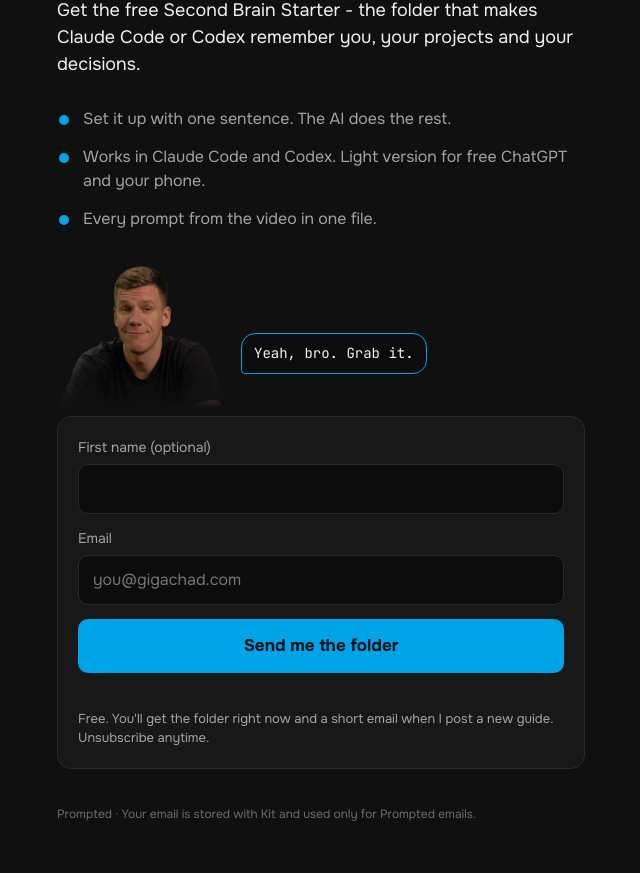
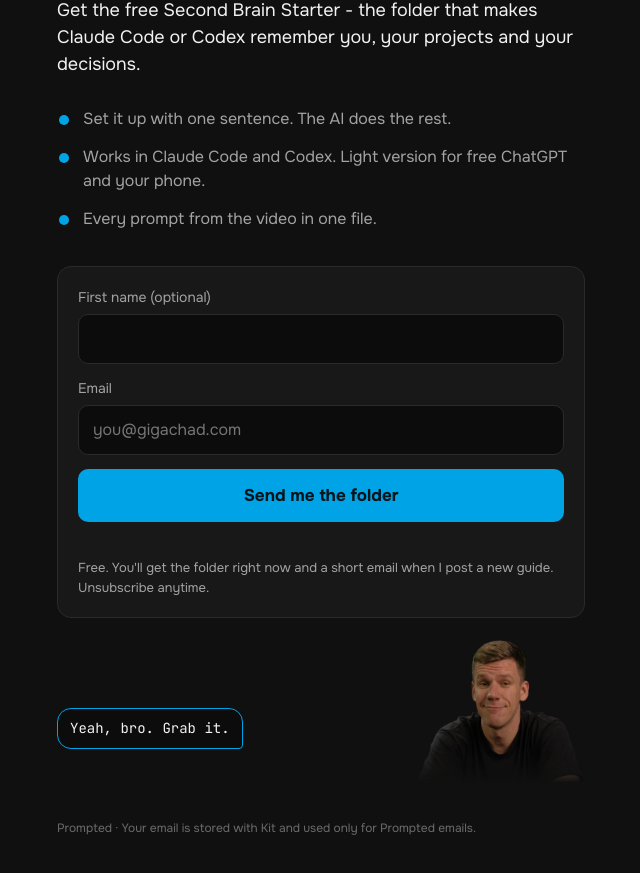
Before and after one commit to nikitagrishunin/prompted, a plain HTML site: page second-brain-starter/index.html in a window 1280 px wide. Shown: the part 147-1020 px from the top of the page, without its empty margins (319-959 px from the left). Drawn offline with Linux system fonts and the light colour scheme.

Commit message:
Publish second-brain-starter
Co-Authored-By: Claude Opus 5.5 <noreply@anthropic.com>

```diff
--- a/second-brain-starter/index.html
+++ b/second-brain-starter/index.html
@@ -47,6 +47,9 @@
   .pic-cta { margin-top:4px; }
   .pic-cta img { width:min(38%, 170px); }
   .bubble { font-family:"JetBrains Mono", monospace; font-size:14px; line-height:1.35; color:var(--text); background:#0c0c0c; border:1px solid var(--accent); border-radius:14px 14px 14px 4px; padding:10px 12px; margin:0 0 34px; max-width:240px; }
+  .pic.rev { flex-direction:row-reverse; justify-content:space-between; }
+  .pic.rev .bubble { border-radius:14px 14px 4px 14px; }
+  .pic-cta.below { margin:22px 0 0; }
   .pic-after { display:block; margin:0 0 14px; }
   .pic-after img { width:min(100%, 260px); border-radius:14px; border:1px solid var(--line); -webkit-mask-image:none; mask-image:none; filter:none; }
 </style>
@@ -59,7 +62,7 @@
   <p class="lead">Get the free Second Brain Starter - the folder that makes Claude Code or Codex remember you, your projects and your decisions.</p>
   <ul><li>Set it up with one sentence. The AI does the rest.</li><li>Works in Claude Code and Codex. Light version for free ChatGPT and your phone.</li><li>Every prompt from the video in one file.</li></ul>
 
-  <figure class="pic pic-cta"><img src="img/cta.webp" alt="Nikita from Prompted, arms crossed, knowing smile" width="480" height="402"><figcaption class="bubble">Yeah, bro. Grab it.</figcaption></figure>
+
   <form id="f" novalidate>
     <label for="name">First name (optional)</label>
     <input id="name" name="first_name" autocomplete="given-name" maxlength="60">
@@ -70,6 +73,7 @@
     <p class="msg" id="msg" role="status"></p>
     <p class="small">Free. You'll get the folder right now and a short email when I post a new guide. Unsubscribe anytime.</p>
   </form>
+  <figure class="pic pic-cta rev below"><img src="img/cta.webp" alt="Nikita from Prompted, arms crossed, knowing smile" width="480" height="402"><figcaption class="bubble">Yeah, bro. Grab it.</figcaption></figure>
 
   <section class="after" id="after">
     <figure class="pic pic-after solo"><img src="img/after.webp" alt="Nikita from Prompted giving a thumbs up" width="640" height="640"></figure>
```
